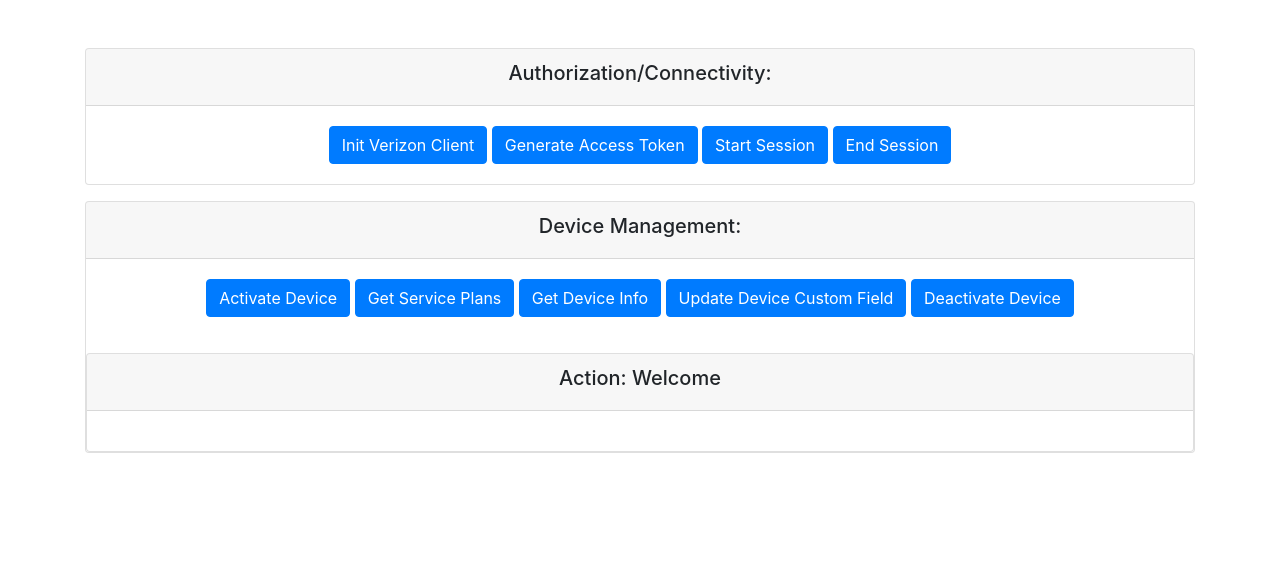
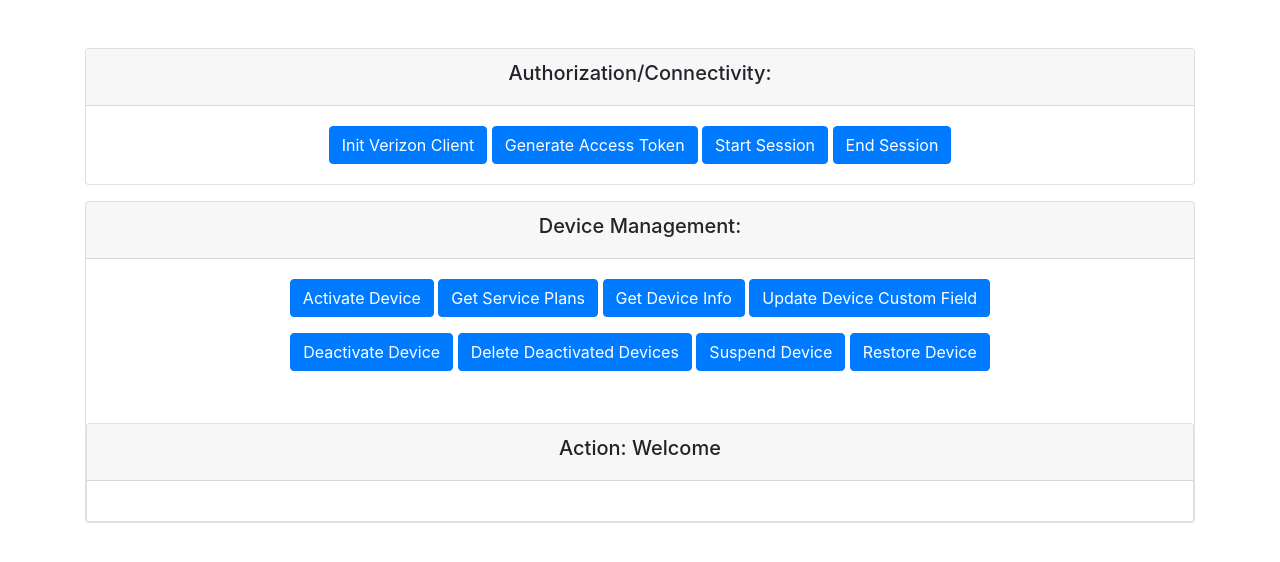
Before and after one commit to SidneyAllen/verizon-workshop-python-flask, a Flask app: page / in a window 1280 px wide. Shown: the top 562 px of the page. Run offline with Flask 3, Linux system fonts and the light colour scheme; some libraries are stand-ins or nearby versions.

Commit message:
Update README and add more routes

```diff
--- a/main.py
+++ b/main.py
@@ -7,6 +7,8 @@ from flask import Flask, render_template, request, redirect, url_for, jsonify
 from verizon.models.custom_fields_update_request import CustomFieldsUpdateRequest
 from verizon.models.custom_fields import CustomFields
 from verizon.models.carrier_deactivate_request import CarrierDeactivateRequest
+from verizon.models.delete_devices_request import DeleteDevicesRequest
+from verizon.models.carrier_actions_request import CarrierActionsRequest
 from verizon.models.account_device_list_request import AccountDeviceListRequest
 from verizon.models.account_device_list_result import AccountDeviceListResult
 from verizon.models.account_details import AccountDetails
@@ -214,7 +216,7 @@ def end_session():
 def activate_device():
     global device_id, device_kind, service_plan, mdn_zip_code, account_name, sku_number
     data = {
-        "action": "Acitivate Device",
+        "action": "Activate Device",
     }
 
     client = _initialize_client()
@@ -244,17 +246,17 @@ def activate_device():
         # Below we print out the properties of the API response object
         print('-------------STATUS CODE--------------')
         print(result.status_code) #int
-        print("-----------------------------------")
+        print('-------------REASON PHRASE--------------')
         print(result.reason_phrase) #str
-        print("-----------------------------------")
+        print('-------------HEADERS--------------')
         print(vars(result.headers)) #dict
-        print("-----------------------------------")
+        print('-------------RESULT TEXT--------------')
         print(result.text) #str
-        print("-----------------------------------")
+        print('-------------RESULT BODY--------------')
         print(vars(result.body)) #object
-        print("-----------------------------------")
+        print('-------------ARRAY OF ERRORS--------------')
         print(result.errors) #Array of Strings
-        print("-----------------------------------")
+        print('-------------REQUEST OBJECT--------------')
         print(vars(result.request)) #object
 
         data["items"] = result.text
@@ -392,19 +394,47 @@ def deactivate_device():
 
     return render_template('index.html', data=data)
 
-
-# Route Connectivity example
-@app.route('/example', methods=['GET'])
-def example():
+# Route Delete deactivated devices
+@app.route('/delete-deactivated-devices', methods=['GET'])
+def delete_deactivated_devices():
     global client
     data = {
-        "action": "Example API Call",
+        "action": "Delete Deactivated Devices",
     }
 
     client = _initialize_client()
+    device_management_controller = client.device_management
+    body = DeleteDevicesRequest(
+        devices_to_delete=[
+            AccountDeviceList(
+                device_ids=[
+                    DeviceId(
+                        id='09005470263',
+                        kind='esn'
+                    )
+                ]
+            ),
+            AccountDeviceList(
+                device_ids=[
+                    DeviceId(
+                        id='85000022411113460014',
+                        kind='iccid'
+                    )
+                ]
+            ),
+            AccountDeviceList(
+                device_ids=[
+                    DeviceId(
+                        id='85000022412313460016',
+                        kind='iccid'
+                    )
+                ]
+            )
+        ]
+    )
 
     try:
-        result = None
+        result = device_management_controller.delete_deactivated_devices(body)
         data["items"] = result.text
     except ConnectivityManagementResultException as e:
         data["items"] = "Connectivity Management Exception! " + e.reason
@@ -413,6 +443,60 @@ def example():
 
     return render_template('index.html', data=data)
 
+# Route suspend device
+@app.route('/suspend-device', methods=['GET'])
+def suspend_device():
+    global client, device_id, device_kind
+    data = {
+        "action": "Suspend device",
+    }
+
+    client = _initialize_client()
+    device_management_controller = client.device_management
+    body = CarrierActionsRequest(
+        devices=[
+            AccountDeviceList(
+                device_ids=[
+                    DeviceId(
+                        id=device_id,
+                        kind=device_kind
+                    )
+                ]
+            )
+        ]
+    )
+
+    try:
+        result = device_management_controller.suspend_service_for_devices(body)
+        data["items"] = result.text
+    except ConnectivityManagementResultException as e:
+        data["items"] = "Connectivity Management Exception! " + e.reason
+    except APIException as e:
+        data["items"] = "API Exception! " + e.reason
+
+    return render_template('index.html', data=data)
+
+
+# Route to Restore Device
+@app.route('/restore-device', methods=['GET'])
+def restore_device():
+    global client
+    data = {
+        "action": "Restore Device",
+    }
+
+    client = _initialize_client()
+
+    try:
+        ##result = None
+        ##data["items"] = result.text
+        data["items"] = "Not implemented"
+    except ConnectivityManagementResultException as e:
+        data["items"] = "Connectivity Management Exception! " + e.reason
+    except APIException as e:
+        data["items"] = "API Exception! " + e.reason
+
+    return render_template('index.html', data=data)
 
 # Function to save the token to a database
 def _save_token_to_database(last_oauth_token):
--- a/templates/index.html
+++ b/templates/index.html
@@ -26,12 +26,18 @@
       <h5>Device Management:</h5>
     </div>
     <div class="card-body">
+      <p>
       <a href="/activate-device" class="btn btn-primary">Activate Device</a>
       <a href="/get-service-plans" class="btn btn-primary">Get Service Plans</a>
       <a href="/get-device-info" class="btn btn-primary">Get Device Info</a>
       <a href="/update-device-custom-field" class="btn btn-primary">Update Device Custom Field</a>
+      </p>
+      <p>
       <a href="/deactivate-device" class="btn btn-primary">Deactivate Device</a>
-
+      <a href="/delete-deactivated-devices" class="btn btn-primary">Delete Deactivated Devices</a>
+      <a href="/suspend-device" class="btn btn-primary">Suspend Device</a>
+      <a href="/restore-device" class="btn btn-primary">Restore Device</a>
+      </p>
     </div>
 
 
```
Also changed, not shown: README.md.
